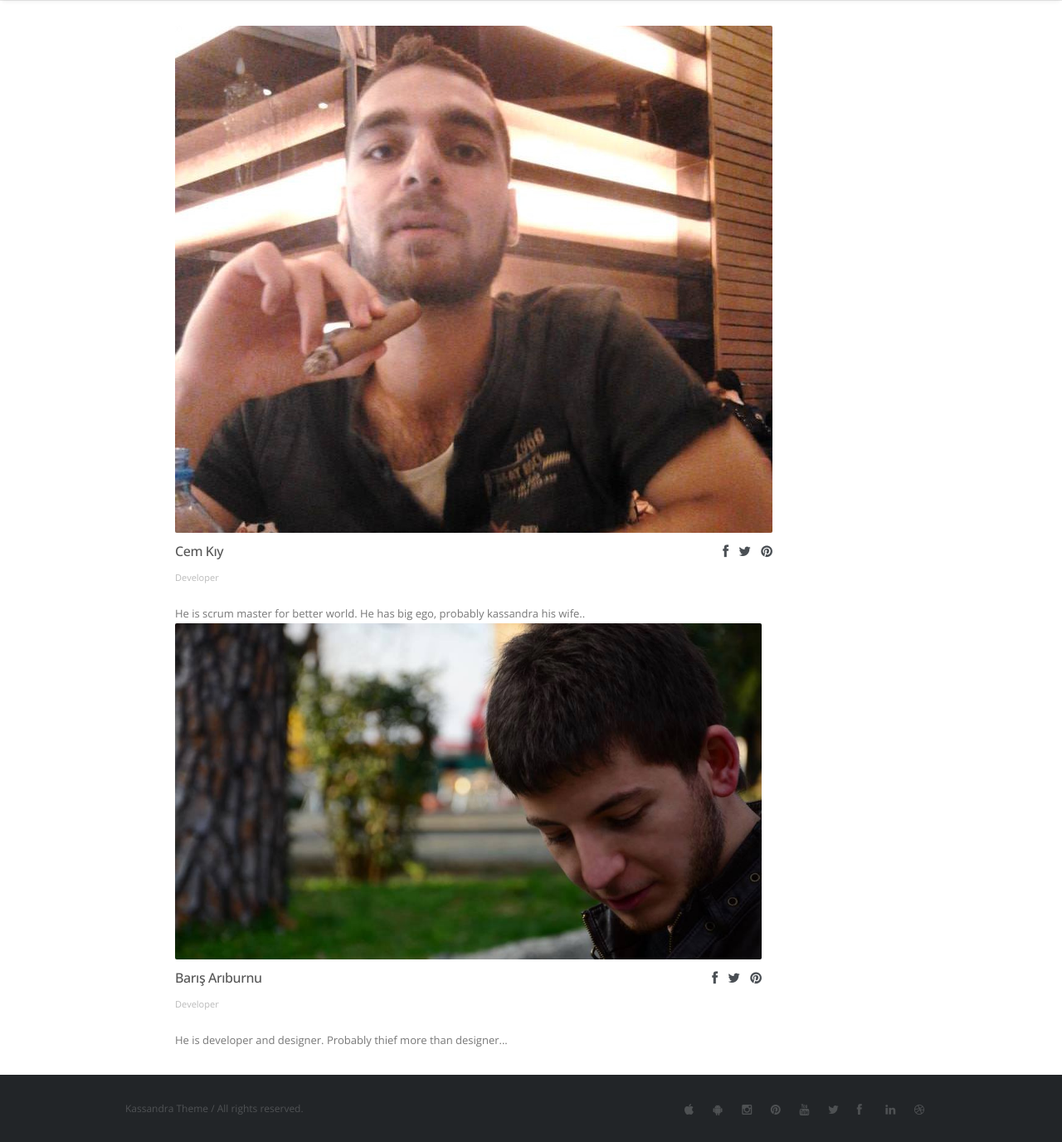
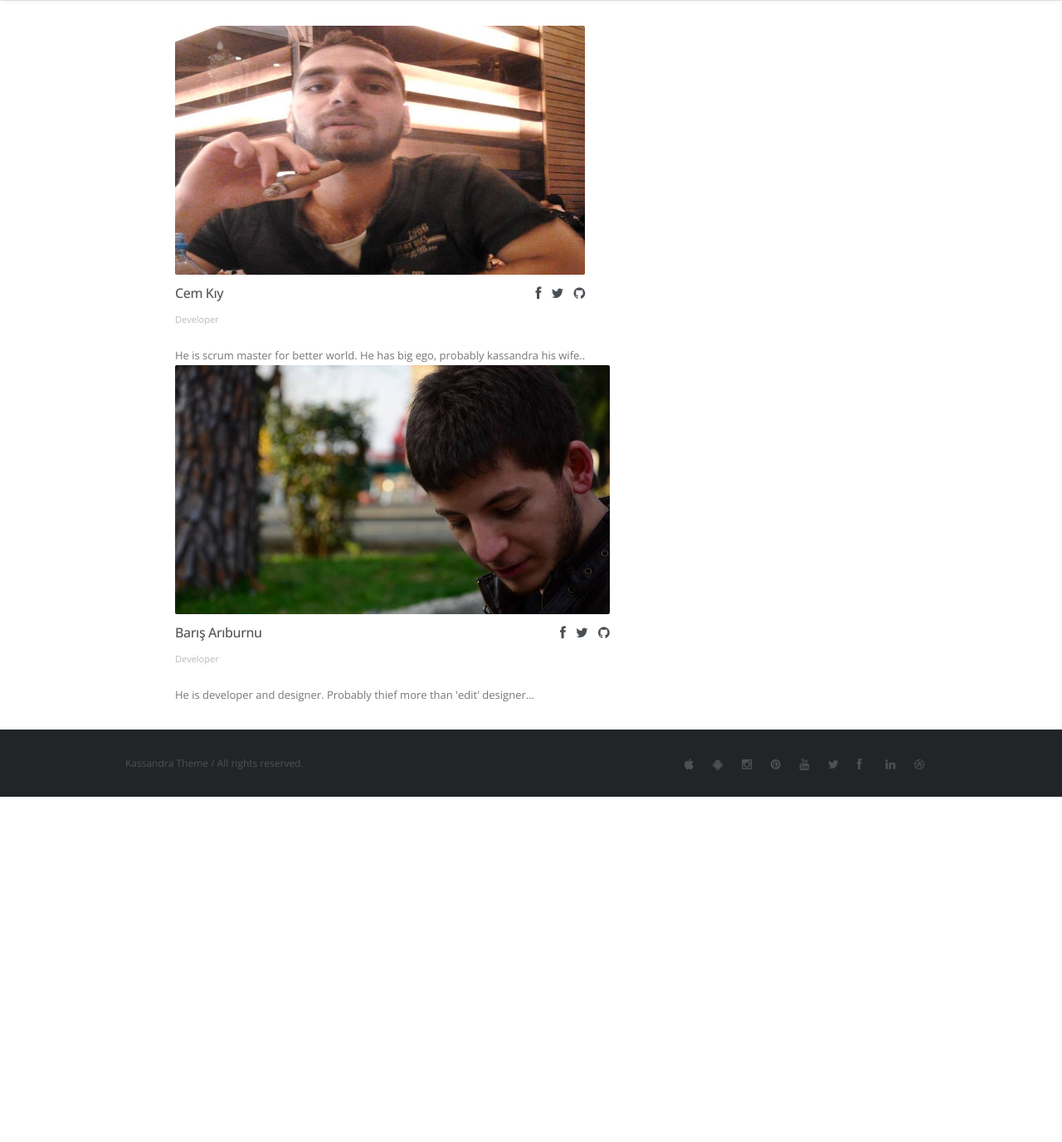
Before and after one commit to tonyukuk-software/kassandraproject, a Django app: page /team/ in a window 1280 px wide. Shown: the part 131-1507 px from the top of the page at 83% size. After the commit the page ends 1091 px from the top, so only its background shows below. Run offline with Django 3.2, Linux system fonts and the light colour scheme; parts of the project's set-up code (start-up, migrations or seed data) failed here and were passed over; some libraries are stand-ins or nearby versions.

Commit message:
Bug-Fix Team Design  - fixed team.html

```diff
--- a/kassandraproject/templates/team.html
+++ b/kassandraproject/templates/team.html
@@ -15,15 +15,15 @@
                             <div class="wpb_wrapper">
                                 <div class="">
                                     <a href="" class="entry-image">
-                                        <img src="{% static 'img/cemkiy.jpg' %}" alt="">
+                                        <img src="{% static 'img/cemkiy.jpg' %}" style="height: 300px" alt="barisariburnu">
                                     </a>
                                     <div class="entry">
                                         <h1 class="heading">Cem Kıy</h1>
                                         <div class="post-meta">Developer</div>
                                         <div class="team-icons">
-                                            <a href="http://www.facebook.com" class="fa fa-facebook"></a>
-                                            <a href="http://www.twitter.com" class="fa fa-twitter"></a>
-                                            <a href="http://www.pinterest.com" class="fa fa-pinterest"></a>
+                                            <a href="http://www.facebook.com/cem.kiy" target="_blank" class="fa fa-facebook"></a>
+                                            <a href="http://www.twitter.com/cemkiy" target="_blank" class="fa fa-twitter"></a>
+                                            <a href="http://www.github.com/cemkiy" target="_blank" class="fa fa-github"></a>
                                         </div>
                                         <p>He is scrum master for better world. He has big ego, probably kassandra his wife..</p>
                                     </div>
@@ -34,17 +34,17 @@
                             <div class="wpb_wrapper">
                                 <div class="">
                                     <a href="" class="entry-image">
-                                        <img src="{% static 'img/barisariburnu.jpg' %}" style="height: 405px" alt="">
+                                        <img src="{% static 'img/barisariburnu.jpg' %}" style="height: 300px" alt="barisariburnu">
                                     </a>
                                     <div class="entry">
                                         <h1 class="heading">Barış Arıburnu</h1>
                                         <div class="post-meta">Developer</div>
                                         <div class="team-icons">
-                                            <a href="http://www.facebook.com" class="fa fa-facebook"></a>
-                                            <a href="http://www.twitter.com" class="fa fa-twitter"></a>
-                                            <a href="http://www.pinterest.com" class="fa fa-pinterest"></a>
+                                            <a href="http://www.facebook.com/BARIS.ARIBURNU" target="_blank" class="fa fa-facebook"></a>
+                                            <a href="http://www.twitter.com/barisariburnu" target="_blank" class="fa fa-twitter"></a>
+                                            <a href="http://www.github.com/barisariburnu" target="_blank" class="fa fa-github"></a>
                                         </div>
-                                        <p>He is developer and designer. Probably thief more than designer...</p>
+                                        <p>He is developer and designer. Probably thief more than 'edit' designer...</p>
                                     </div>
                                 </div>
                             </div>
```
